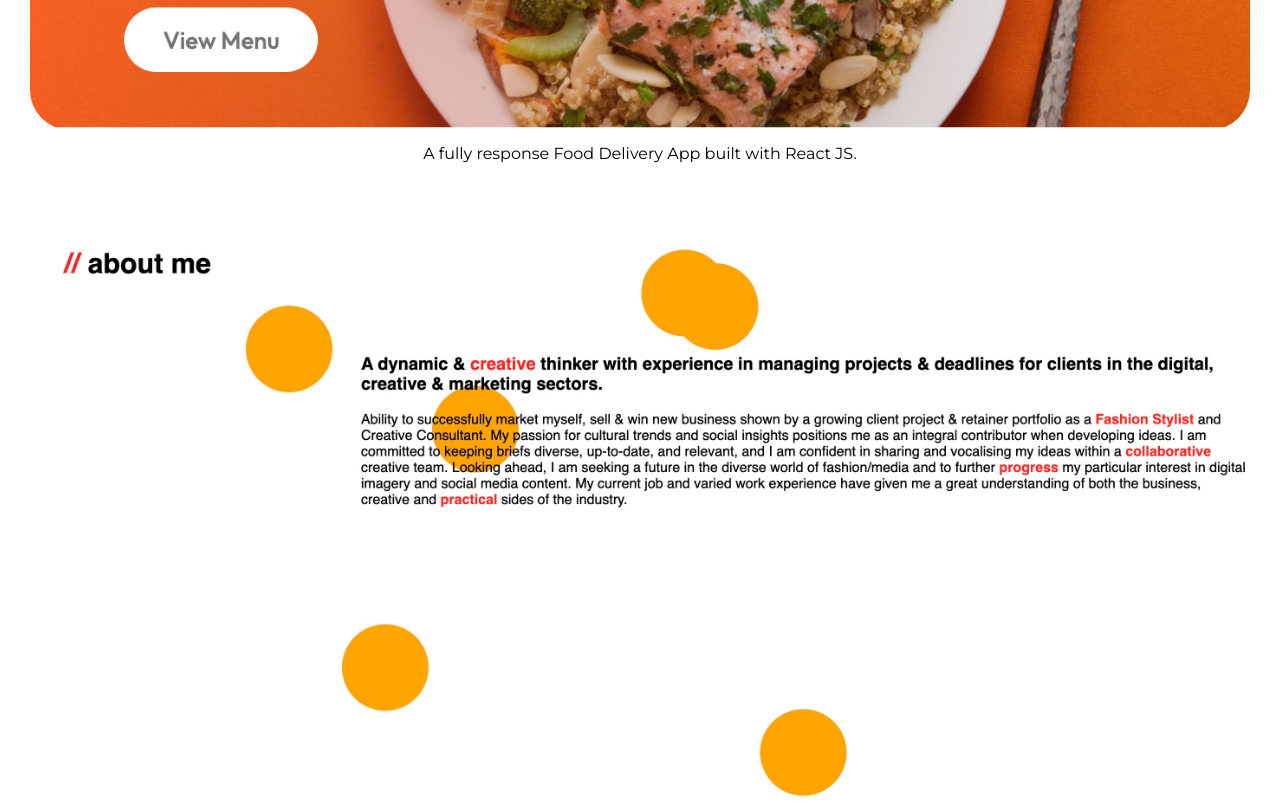
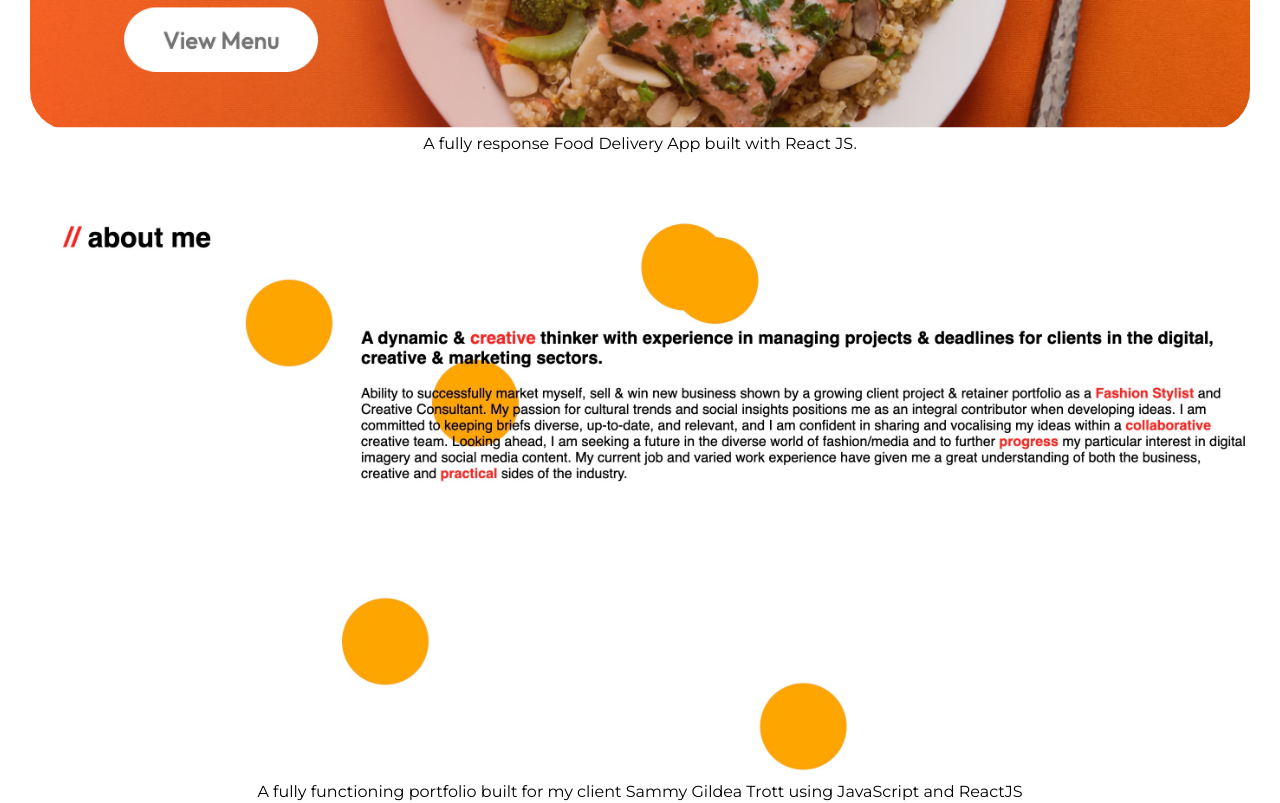
Before and after one commit to JosephHarris96/new-portfolio, a React (Vite) app: page / in a window 1280 px wide. Shown: the part 940-1743 px from the top of the page. Built offline with nearby package versions, Linux system fonts and the light colour scheme.

Commit message:
new project added

```diff
--- a/src/assets/assets.js
+++ b/src/assets/assets.js
@@ -2,6 +2,7 @@ import food_website from './food_website.png';
 import bancone_website from './bancone_website.png'
 import sammy_portfolio from './sammy_portfolio.png'
 import tic_tac_toe from './tic_tac_toe.png'
+import typescript_todo_app from './typescript_todo_app.png'
 import github from './github.png'
 import instagram from './instagram.png'
 import javascript from './javascript.png'
@@ -20,6 +21,7 @@ export const assets = {
     bancone_website,
     sammy_portfolio,
     tic_tac_toe,
+    typescript_todo_app,
     github,
     instagram,
     javascript,
@@ -65,6 +67,11 @@ export const workContent = [
         work: "Tic-Tac-Toe || React.js",
         work_image: tic_tac_toe,
         work_details: "Your favourite childhood game of Tic-Tac-Toe built with React.js. Bringing your young days back to life!"
+    },
+    {
+        work: "Todo List Application || TypeScript",
+        work_image: typescript_todo_app,
+        work_details: "A Front End TypeScript Todo Application, allowing you to check off all your daily tasks and delete where necessary"
     }
 
 ];
--- a/src/components/Work/Work.css
+++ b/src/components/Work/Work.css
@@ -62,5 +62,18 @@
 }
 
 .work-card p {
-    margin-top: 10px; /* Add margin to separate the text from the image */
+    margin-top: 10px;
 }
+
+.work {
+    display: flex;
+    justify-content: center;
+    align-items: center;
+    flex-direction: column;
+    width: 100%;
+}
+
+.work p {
+    text-align: center;
+    margin: 0;
+}
```
Also changed, not shown: src/assets/typescript_todo_app.png (added).
